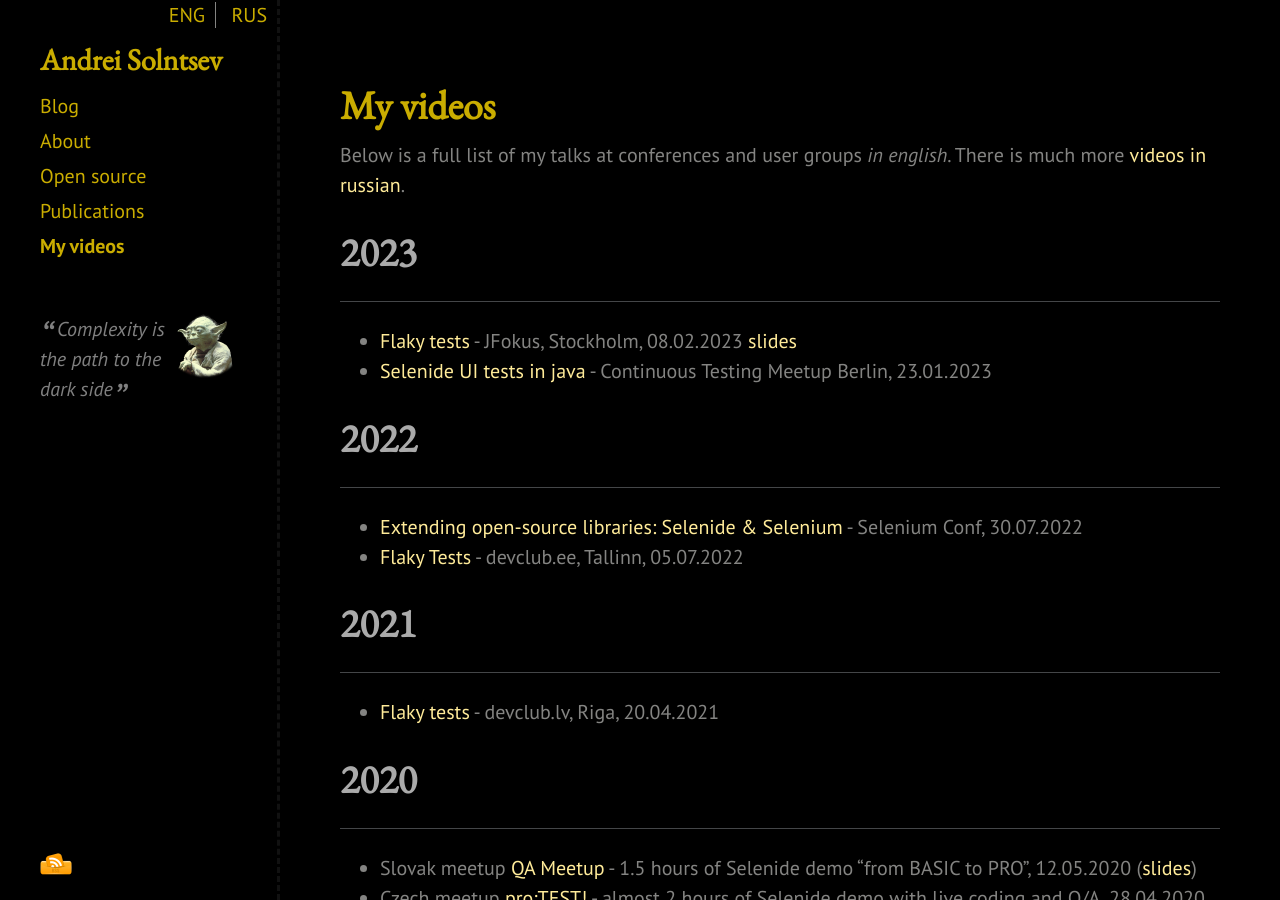
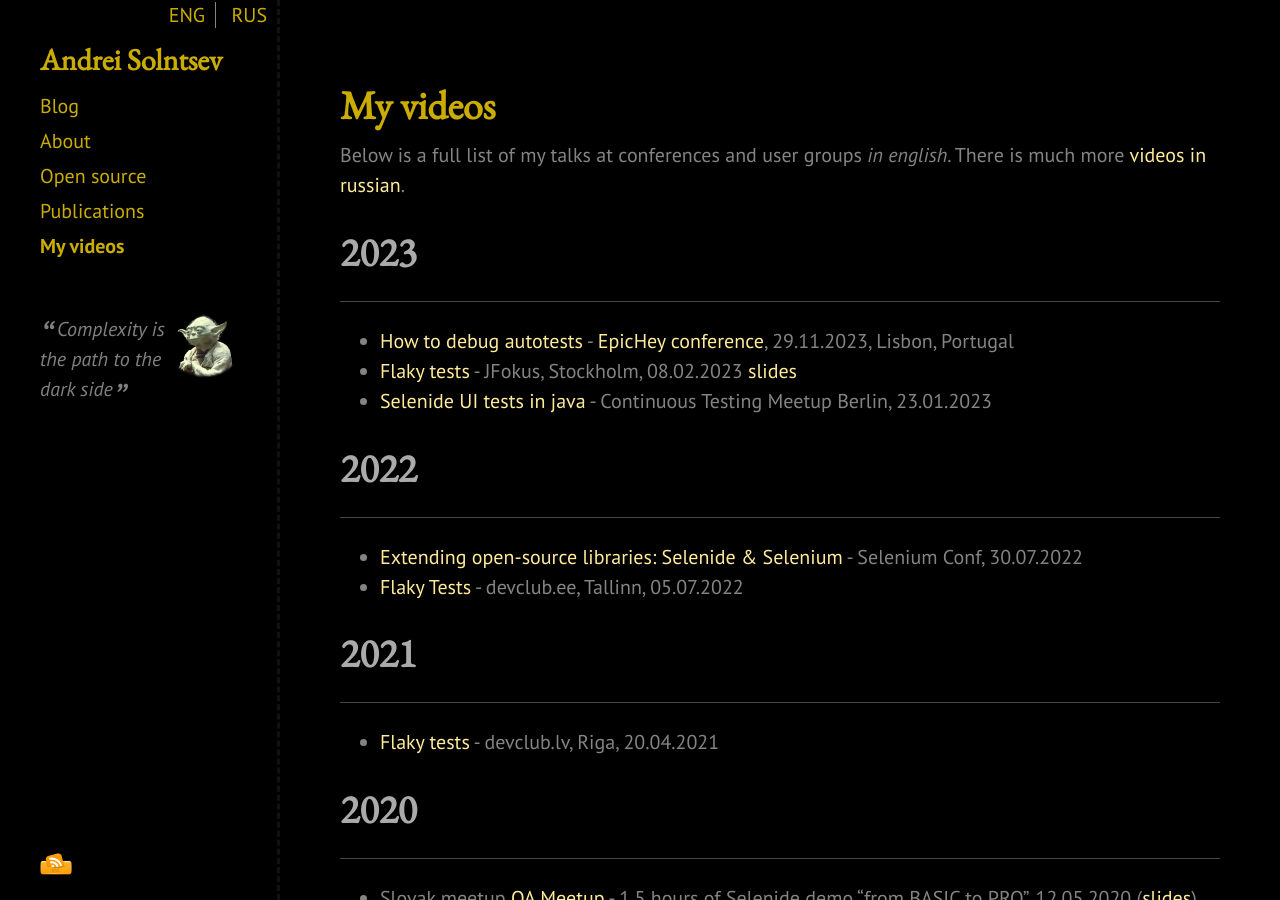
Before and after one commit to asolntsev/asolntsev.github.io, a Jekyll site: the page built from en/video.md, in a window 1280 px wide and 900 px high. Built offline with Jekyll 4.4.1, drawn with Linux system fonts in a browser that asks for light colours; nearby versions of some CDN libraries.

Commit message:
publish my video "How to debug autotests" from EpicHey conference 2023

```diff
--- a/en/video.md
+++ b/en/video.md
@@ -8,6 +8,7 @@ Below is a full list of my talks at conferences and user groups _in english_. Th
 
 # 2023
 * * *
+* [How to debug autotests](https://www.youtube.com/watch?v=-TvVCxmb9ss&ab_channel=EpicHey) - [EpicHey conference](https://epichey.dev/#!/tab/656956927-1), 29.11.2023, Lisbon, Portugal
 * [Flaky tests](https://www.youtube.com/watch?v=18J2_4a4Cl4&ab_channel=Jfokus) - JFokus, Stockholm, 08.02.2023 [slides](https://docs.google.com/presentation/d/16ECKNjuSzDQ9KRwpbOE6bIEZmiEBDl8dbnUB_Lo5Gy8/edit)
 * [Selenide UI tests in java](https://www.youtube.com/watch?v=5qiuRoUcICs&t=48m02s) - Continuous Testing Meetup Berlin, 23.01.2023
 
```
Also changed, not shown: ru/video.md (+1 -0 lines).
